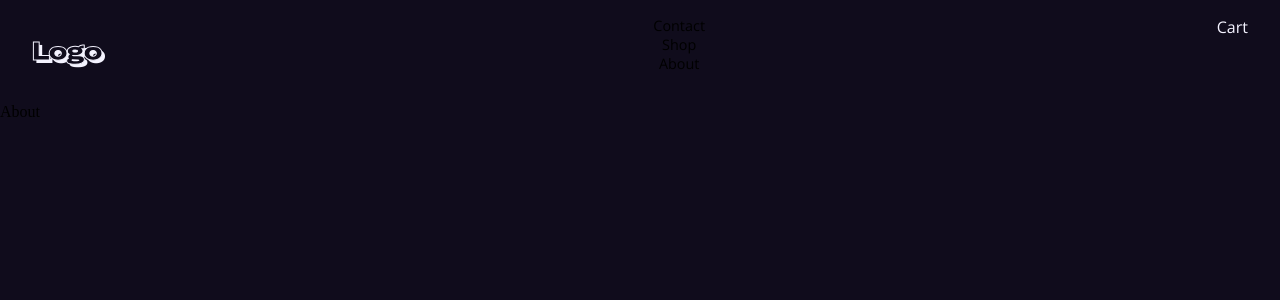
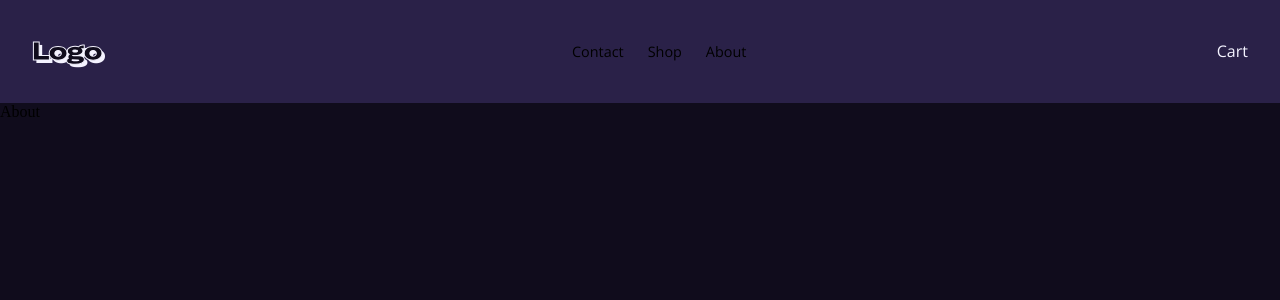
Before and after one commit to earthhworms/bead-site, a Next.js app: page /contact in a window 1280 px wide. Shown: the top 300 px of the page. Built offline with nearby package versions, Linux system fonts and the light colour scheme.

Commit message:
navbar update

```diff
--- a/src/components/Header/Header.module.css
+++ b/src/components/Header/Header.module.css
@@ -1,11 +1,15 @@
-
-
 
 .headerParent {
     display: flex;
     width: 100%;
     justify-content: space-between;
     padding: 16px 32px;
+    align-items: center;
+    background-color: var(--bg-secondary);
+}
+
+.headerChild {
+    margin: 0;
 }
 
 .navItem {
@@ -15,11 +19,8 @@
     margin: 0;
 }
 
-.nav {
-    margin: 0;
+.navContainer {
     padding: 0;
+    display: flex;
+    gap: 24px;
 }
-
-.navContainer {
-    margin: 0;
-}
--- a/src/components/Header/Header.tsx
+++ b/src/components/Header/Header.tsx
@@ -6,14 +6,14 @@ export default function Header() {
         <div className={styles.headerChild}>
             <h2>Logo</h2>
         </div>
-        <nav className={styles.nav}>
+        <nav className={`${styles.headerChild} ${styles.nav}`}>
             <ul className={styles.navContainer}>
                 <li className={styles.navItem}>Contact</li>
                 <li className={styles.navItem}>Shop</li>
                 <li className={styles.navItem}>About</li>
             </ul>
         </nav>
-        <div>
+        <div className={styles.headerChild}>
             <a href="">Cart</a>
         </div>
     </div>
```
